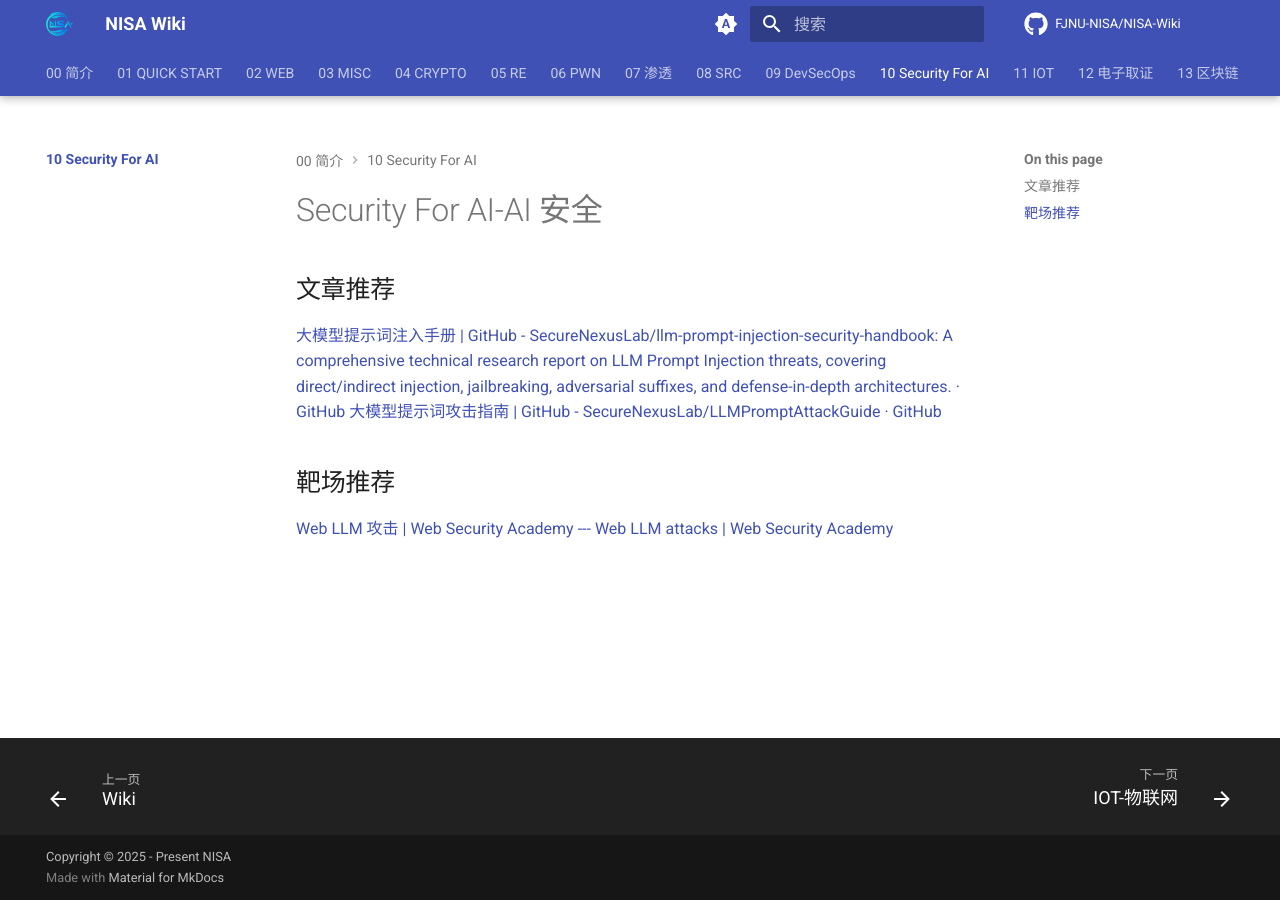
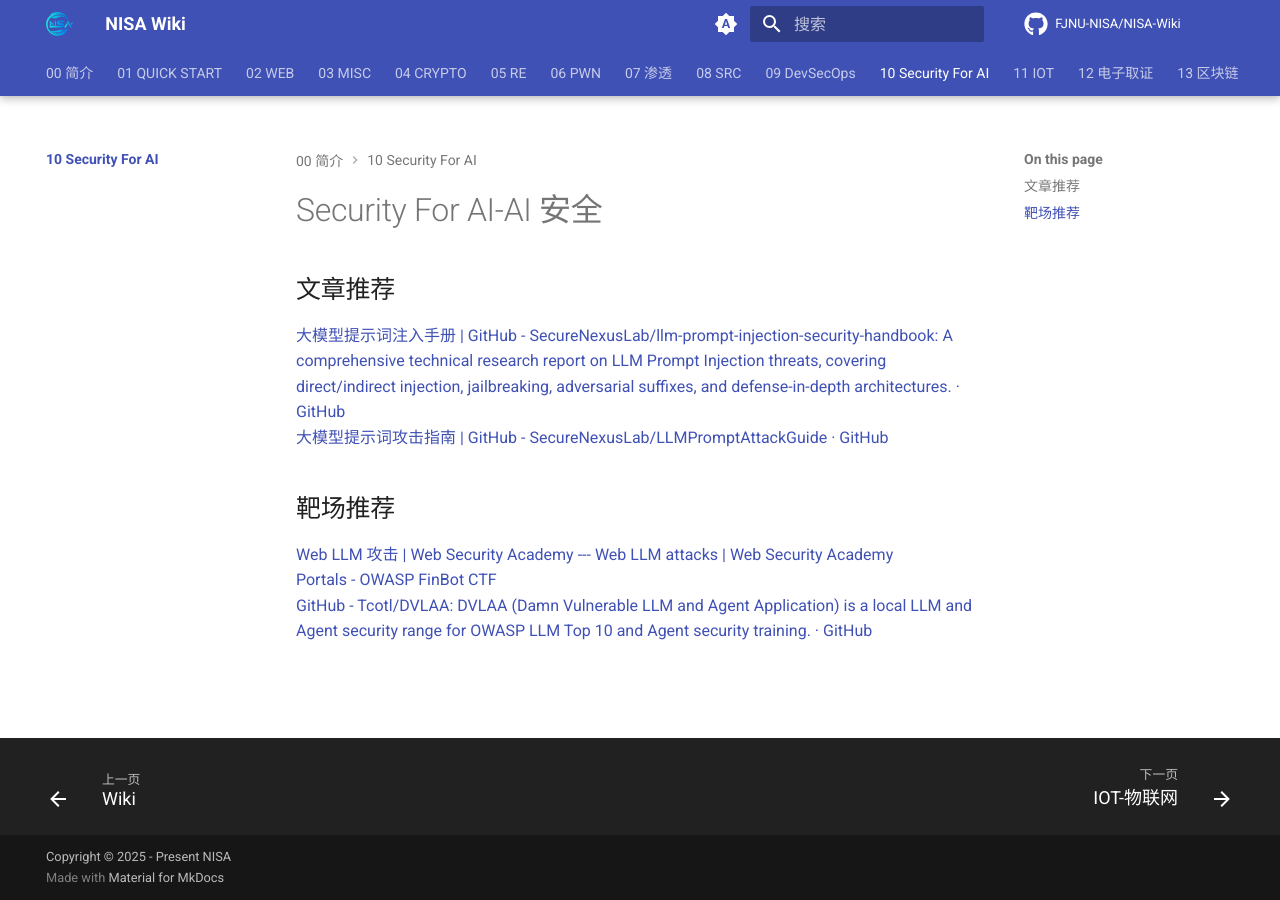
Before and after one commit to FJNU-NISA/NISA-Wiki, an MkDocs documentation site: the page built from docs/10-Security For AI/index.md, in a window 1280 px wide. Built offline with MkDocs 1.6.1 and Material for MkDocs 9.7.7, drawn with Linux system fonts in a browser that asks for light colours; comment, search, counter and statistics services are not loaded.

Commit message:
fix: 修复链接格式并新增靶场推荐

```diff
--- a/docs/10-Security For AI/index.md
+++ b/docs/10-Security For AI/index.md
@@ -8,3 +8,5 @@
 ## 靶场推荐
 
 [Web LLM 攻击 | Web Security Academy --- Web LLM attacks | Web Security Academy](https://portswigger.net/web-security/llm-attacks)
+[Portals - OWASP FinBot CTF](https://owasp-finbot-ctf.org/portals)
+[GitHub - Tcotl/DVLAA: DVLAA (Damn Vulnerable LLM and Agent Application) is a local LLM and Agent security range for OWASP LLM Top 10 and Agent security training. · GitHub](https://github.com/Tcotl/DVLAA)
```
